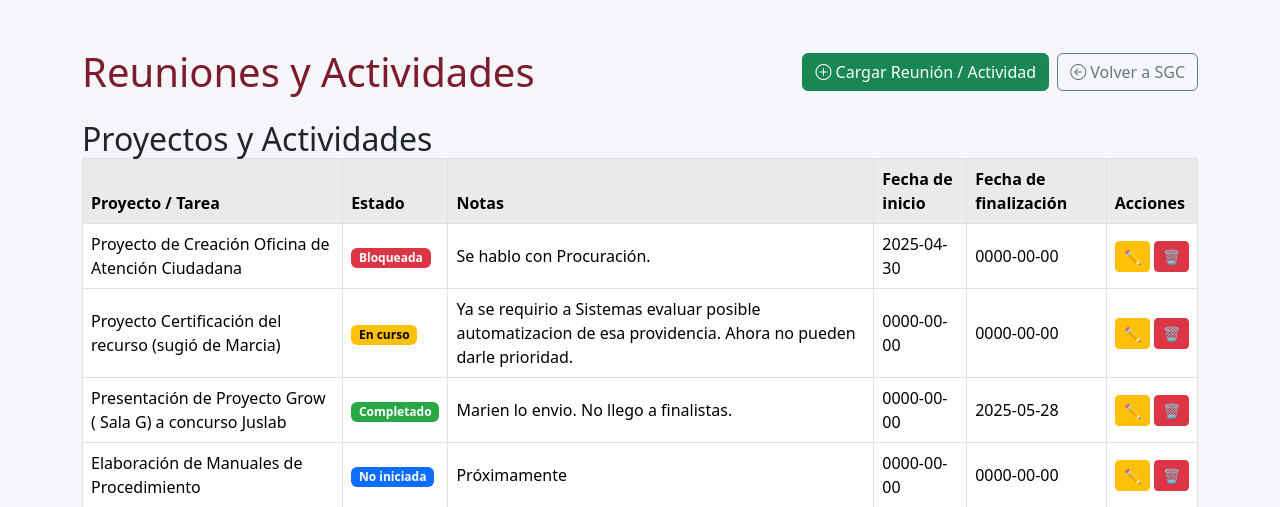
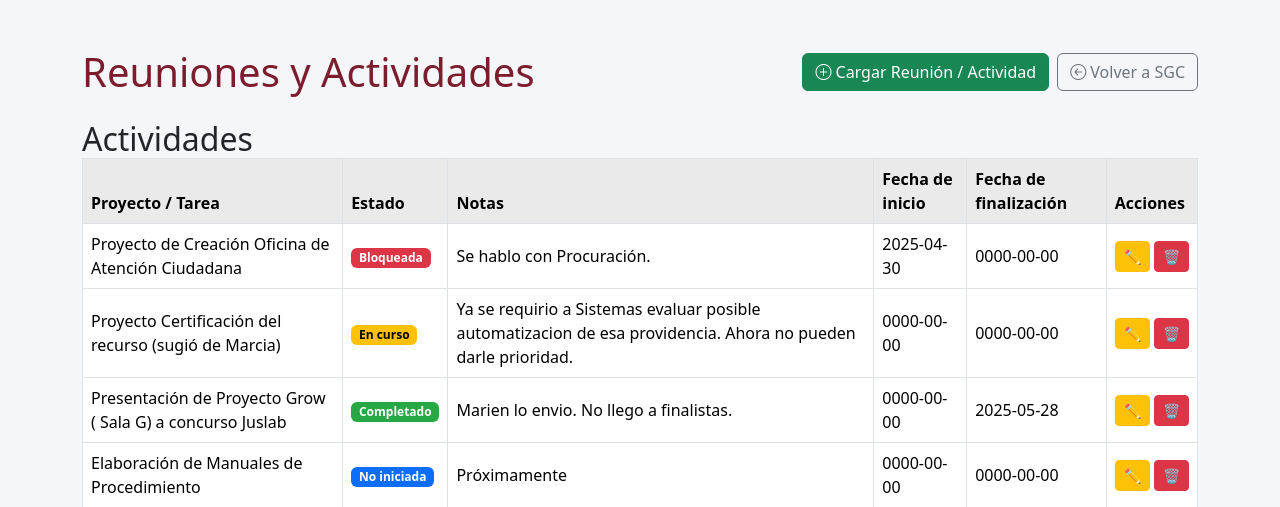
Before and after one commit to IgnacioCasteran/tablero-innovacion, a PHP site: page /secciones/reuniones-actividades.php in a window 1280 px wide. Shown: the top 507 px of the page. Run offline with PHP 8.4, Linux system fonts and the light colour scheme; a user stored in the database is signed in; data comes from the database, SQL or seed files in the repository; some libraries are stand-ins or nearby versions.

Commit message:
corrección en reuniones

```diff
--- a/secciones/carga-reuniones-actividades.php
+++ b/secciones/carga-reuniones-actividades.php
@@ -52,7 +52,7 @@ if (!isset($_SESSION['usuario'])) {
         <label class="form-label">Tipo</label>
         <select class="form-select" name="tipo" id="tipo" required onchange="mostrarCampos()">
           <option value="">Seleccionar</option>
-          <option value="proyecto">Proyecto / Actividad</option>
+          <option value="proyecto">Actividad</option>
           <option value="reunion">Reunión</option>
         </select>
       </div>
--- a/secciones/reuniones-actividades.php
+++ b/secciones/reuniones-actividades.php
@@ -249,7 +249,7 @@ $cn->close();
         </div>
 
         <!-- Proyectos y Actividades -->
-        <h2 class="card-title section-title">Proyectos y Actividades</h2>
+        <h2 class="card-title section-title">Actividades</h2>
 
         <!-- Tabla (desktop y tablet) -->
         <div class="table-responsive d-none d-md-block">
```
